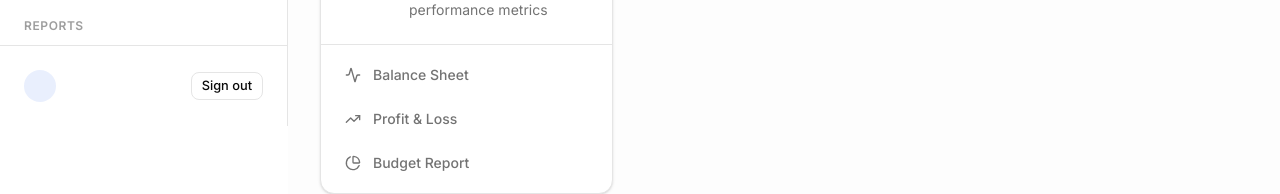
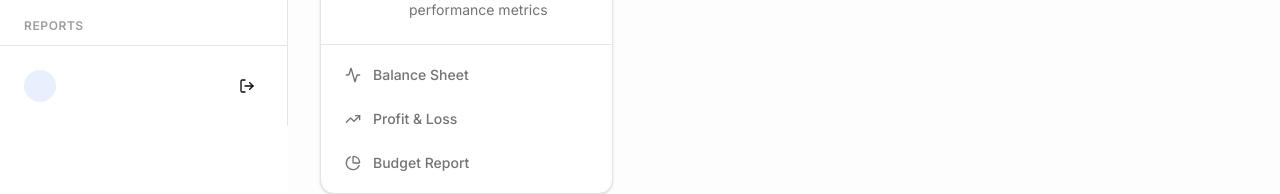
Before and after one commit to dipesh4036/urban-furniture-accounting-system, a Next.js app in the folder frontend/: page /dashboard in a window 1280 px wide. Shown: the part 674-868 px from the top of the page. Built offline with nearby package versions, Linux system fonts and the light colour scheme; no server answers.

Commit message:
fix(auth): support variant and size props on LogoutButton

```diff
--- a/frontend/src/features/auth/components/LogoutButton.tsx
+++ b/frontend/src/features/auth/components/LogoutButton.tsx
@@ -7,10 +7,18 @@ import { toast } from "sonner";
 import { Button } from "@/components/ui/button";
 import { logout } from "@/features/auth/services/auth.service";
 
+import { LogOut } from "lucide-react";
+
+interface LogoutButtonProps {
+  variant?: "default" | "destructive" | "outline" | "secondary" | "ghost" | "link";
+  size?: "default" | "sm" | "lg" | "icon";
+  className?: string;
+}
+
 // Small client-leaf component so the rest of the dashboard layout can stay
 // a server component (frontend-nextjs SKILL.md: push "use client" to the
 // leaf, not the whole layout).
-export function LogoutButton() {
+export function LogoutButton({ variant = "outline", size = "sm", className }: LogoutButtonProps = {}) {
   const router = useRouter();
   const queryClient = useQueryClient();
   const [isLoggingOut, setIsLoggingOut] = useState(false);
@@ -30,8 +38,16 @@ export function LogoutButton() {
   }
 
   return (
-    <Button variant="outline" size="sm" onClick={handleLogout} disabled={isLoggingOut}>
-      {isLoggingOut ? "Signing out..." : "Sign out"}
+    <Button
+      variant={variant}
+      size={size}
+      onClick={handleLogout}
+      disabled={isLoggingOut}
+      className={className}
+      title="Sign out"
+    >
+      <LogOut className="size-4" />
+      {size !== "icon" && <span className="ml-1.5">{isLoggingOut ? "Signing out..." : "Sign out"}</span>}
     </Button>
   );
 }
```
